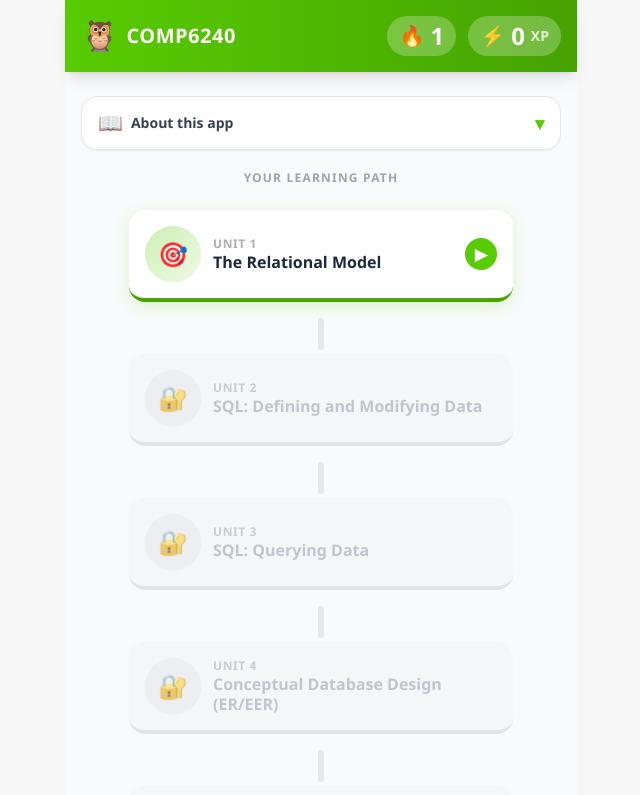
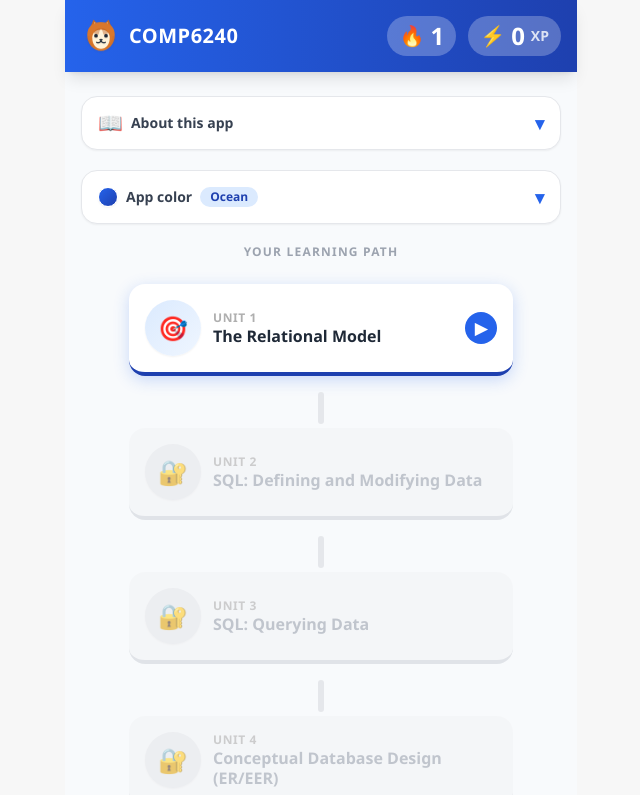
Before and after one commit to ShingoNishimoto/course_helper, a React (Vite) app: page / in a window 1280 px wide. Shown: the top 795 px of the page, without its empty margins (319-959 px from the left). Built offline with nearby package versions, Linux system fonts and the light colour scheme.

Commit message:
Update theme picker and Shiba mascot

```diff
--- a/src/App.jsx
+++ b/src/App.jsx
@@ -7,12 +7,55 @@ import CompleteScreen from './components/CompleteScreen'
 
 const STORAGE_KEY = 'comp6240_progress'
 
+const THEMES = [
+  {
+    id: 'ocean',
+    name: 'Ocean',
+    accent: '#2563EB',
+    accentDark: '#1E40AF',
+    accentSoft: '#DBEAFE',
+    page: '#F8FAFC',
+    subtle: '#EFF6FF',
+    shadow: 'rgba(37, 99, 235, 0.22)',
+  },
+  {
+    id: 'violet',
+    name: 'Violet',
+    accent: '#7C3AED',
+    accentDark: '#5B21B6',
+    accentSoft: '#EDE9FE',
+    page: '#FAF7FF',
+    subtle: '#F5F3FF',
+    shadow: 'rgba(124, 58, 237, 0.22)',
+  },
+  {
+    id: 'coral',
+    name: 'Coral',
+    accent: '#E11D48',
+    accentDark: '#9F1239',
+    accentSoft: '#FFE4E6',
+    page: '#FFF8F7',
+    subtle: '#FFF1F2',
+    shadow: 'rgba(225, 29, 72, 0.2)',
+  },
+  {
+    id: 'slate',
+    name: 'Slate',
+    accent: '#475569',
+    accentDark: '#1E293B',
+    accentSoft: '#E2E8F0',
+    page: '#F8FAFC',
+    subtle: '#F1F5F9',
+    shadow: 'rgba(71, 85, 105, 0.22)',
+  },
+]
+
 function loadState() {
   try {
     const saved = localStorage.getItem(STORAGE_KEY)
     if (saved) return JSON.parse(saved)
   } catch {}
-  return { xp: 0, streak: 1, progress: {} }
+  return { xp: 0, streak: 1, progress: {}, themeId: 'ocean' }
 }
 
 function saveState(state) {
@@ -31,6 +74,11 @@ export default function App() {
 
   const units = data.units
   const activeUnit = units[activeUnitIndex]
+  const activeTheme = THEMES.find((theme) => theme.id === gameState.themeId) ?? THEMES[0]
+
+  const handleThemeChange = (themeId) => {
+    setGameState((prev) => ({ ...prev, themeId }))
+  }
 
   const handleStartLesson = (index) => {
     setActiveUnitIndex(index)
@@ -85,12 +133,16 @@ export default function App() {
           progress={gameState.progress}
           xp={gameState.xp}
           streak={gameState.streak}
+          theme={activeTheme}
+          themes={THEMES}
+          onThemeChange={handleThemeChange}
           onStartLesson={handleStartLesson}
         />
       )}
       {screen === 'lesson' && (
         <LessonScreen
           unit={activeUnit}
+          theme={activeTheme}
           onStart={handleBeginQuiz}
           onBack={() => setScreen('home')}
         />
@@ -99,6 +151,7 @@ export default function App() {
         <QuizScreen
           key={`${activeUnitIndex}-${Date.now()}`}
           unit={activeUnit}
+          theme={activeTheme}
           onComplete={handleQuizComplete}
           onQuit={() => setScreen('home')}
         />
@@ -108,6 +161,7 @@ export default function App() {
           unit={activeUnit}
           result={quizResult}
           xpEarned={xpEarned}
+          theme={activeTheme}
           onContinue={handleContinue}
           onRedo={handleRedo}
         />
--- a/src/components/HomeScreen.jsx
+++ b/src/components/HomeScreen.jsx
@@ -9,9 +9,43 @@ const ABOUT_ITEMS = [
   { icon: '💾', title: 'Auto-saved progress', desc: 'Close the browser and your XP and completed units will still be there when you come back.' },
 ]
 
-export default function HomeScreen({ units, progress, xp, streak, onStartLesson }) {
+function ShibaMascot() {
+  return (
+    <svg
+      viewBox="0 0 64 64"
+      role="img"
+      aria-label="Shiba dog mascot"
+      className="w-10 h-10 animate-float drop-shadow-sm"
+    >
+      <path d="M14 22 L20 7 L30 18 Z" fill="#C76A24" />
+      <path d="M50 22 L44 7 L34 18 Z" fill="#C76A24" />
+      <path d="M19 19 L22 11 L28 20 Z" fill="#FFE2B8" />
+      <path d="M45 19 L42 11 L36 20 Z" fill="#FFE2B8" />
+      <path
+        d="M10 31 C10 18 20 11 32 11 C44 11 54 18 54 31 C54 46 44 57 32 57 C20 57 10 46 10 31 Z"
+        fill="#D9772B"
+      />
+      <path
+        d="M18 36 C18 28 24 23 32 23 C40 23 46 28 46 36 C46 47 40 54 32 54 C24 54 18 47 18 36 Z"
+        fill="#FFF2D8"
+      />
+      <path d="M20 29 C22 24 26 21 31 21 L28 31 Z" fill="#B85B1E" opacity="0.42" />
+      <path d="M44 29 C42 24 38 21 33 21 L36 31 Z" fill="#B85B1E" opacity="0.42" />
+      <circle cx="24" cy="33" r="3" fill="#1F2937" />
+      <circle cx="40" cy="33" r="3" fill="#1F2937" />
+      <path d="M29 39 C30.5 37.5 33.5 37.5 35 39 C34 41 30 41 29 39 Z" fill="#1F2937" />
+      <path d="M32 41 C31 44 28 45 25 43.5" fill="none" stroke="#1F2937" strokeWidth="2" strokeLinecap="round" />
+      <path d="M32 41 C33 44 36 45 39 43.5" fill="none" stroke="#1F2937" strokeWidth="2" strokeLinecap="round" />
+      <path d="M13 33 C14 42 19 50 27 54 C18 53 10 45 8 36 Z" fill="#B85B1E" opacity="0.2" />
+      <path d="M51 33 C50 42 45 50 37 54 C46 53 54 45 56 36 Z" fill="#B85B1E" opacity="0.2" />
+    </svg>
+  )
+}
+
+export default function HomeScreen({ units, progress, xp, streak, theme, themes, onThemeChange, onStartLesson }) {
   const [animatedXP, setAnimatedXP] = useState(0)
   const [showAbout, setShowAbout] = useState(false)
+  const [showThemePicker, setShowThemePicker] = useState(false)
 
   useEffect(() => {
     const timer = setTimeout(() => setAnimatedXP(xp), 100)
@@ -24,12 +58,15 @@ export default function HomeScreen({ units, progress, xp, streak, onStartLesson
   }
 
   return (
-    <div className="min-h-screen bg-gray-50">
-      {/* Header — green gradient */}
-      <div className="bg-gradient-to-r from-duo-green to-duo-green-dark shadow-lg sticky top-0 z-10">
+    <div className="min-h-screen" style={{ background: theme.page }}>
+      {/* Header */}
+      <div
+        className="shadow-lg sticky top-0 z-10"
+        style={{ background: `linear-gradient(to right, ${theme.accent}, ${theme.accentDark})` }}
+      >
         <div className="max-w-lg mx-auto px-4 py-4 flex items-center justify-between">
           <div className="flex items-center gap-2">
-            <span className="text-3xl animate-float">🦉</span>
+            <ShibaMascot />
             <span className="font-black text-white text-xl tracking-wide">COMP6240</span>
           </div>
           <div className="flex items-center gap-3">
@@ -59,7 +96,10 @@ export default function HomeScreen({ units, progress, xp, streak, onStartLesson
               <span className="text-xl">📖</span>
               <span className="font-black text-gray-700 text-sm">About this app</span>
             </div>
-            <span className={`text-duo-green font-black text-lg transition-transform duration-300 ${showAbout ? 'rotate-180' : ''}`}>
+            <span
+              className={`font-black text-lg transition-transform duration-300 ${showAbout ? 'rotate-180' : ''}`}
+              style={{ color: theme.accent }}
+            >
               ▾
             </span>
           </button>
@@ -67,7 +107,7 @@ export default function HomeScreen({ units, progress, xp, streak, onStartLesson
           {showAbout && (
             <div className="border-t border-gray-100 px-4 py-4 flex flex-col gap-3 animate-slide-up">
               <p className="text-gray-500 text-sm leading-relaxed">
-                A Duolingo-style quiz app to help you master <span className="font-bold text-duo-green">COMP6240</span> through engaging, game-like learning.
+                A quiz app to help you master <span className="font-bold" style={{ color: theme.accent }}>COMP6240</span> through engaging, game-like learning.
               </p>
               {ABOUT_ITEMS.map((item) => (
                 <div key={item.title} className="flex items-start gap-3">
@@ -78,6 +118,61 @@ export default function HomeScreen({ units, progress, xp, streak, onStartLesson
                   </div>
                 </div>
               ))}
+            </div>
+          )}
+        </div>
+
+        <div className="mb-5 rounded-2xl overflow-hidden border border-gray-200 bg-white shadow-sm">
+          <button
+            onClick={() => setShowThemePicker((v) => !v)}
+            className="w-full flex items-center justify-between px-4 py-3 hover:bg-gray-50 transition-colors"
+          >
+            <div className="flex items-center gap-2">
+              <span
+                className="w-5 h-5 rounded-full border border-white shadow-sm"
+                style={{ background: `linear-gradient(135deg, ${theme.accent}, ${theme.accentDark})` }}
+              />
+              <span className="font-black text-gray-700 text-sm">App color</span>
+              <span
+                className="text-xs font-black rounded-full px-2.5 py-0.5"
+                style={{ color: theme.accentDark, background: theme.accentSoft }}
+              >
+                {theme.name}
+              </span>
+            </div>
+            <span
+              className={`font-black text-lg transition-transform duration-300 ${showThemePicker ? 'rotate-180' : ''}`}
+              style={{ color: theme.accent }}
+            >
+              ▾
+            </span>
+          </button>
+
+          {showThemePicker && (
+            <div className="border-t border-gray-100 px-4 py-3 animate-slide-up">
+              <div className="grid grid-cols-4 gap-2">
+                {themes.map((option) => {
+                  const selected = option.id === theme.id
+                  return (
+                    <button
+                      key={option.id}
+                      type="button"
+                      onClick={() => onThemeChange(option.id)}
+                      className={`h-10 rounded-xl border-2 transition-all active:scale-95 ${selected ? 'shadow-md' : 'hover:-translate-y-0.5'}`}
+                      style={{
+                        borderColor: selected ? option.accentDark : '#E5E7EB',
+                        background: `linear-gradient(135deg, ${option.accent}, ${option.accentDark})`,
+                        boxShadow: selected ? `0 6px 18px ${option.shadow}` : 'none',
+                      }}
+                      aria-label={`Use ${option.name} theme`}
+                      title={option.name}
+                    >
+                      <span className="sr-only">{option.name}</span>
+                      {selected && <span className="text-white font-black text-base">✓</span>}
+                    </button>
+                  )
+                })}
+              </div>
             </div>
           )}
         </div>
@@ -100,9 +195,10 @@ export default function HomeScreen({ units, progress, xp, streak, onStartLesson
                   <div
                     className={`w-1.5 h-8 rounded-full mb-1 ${
                       completed
-                        ? 'bg-gradient-to-b from-duo-green to-duo-green-dark'
+                        ? ''
                         : 'bg-gray-200'
                     }`}
+                    style={completed ? { background: `linear-gradient(to bottom, ${theme.accent}, ${theme.accentDark})` } : undefined}
                   />
                 )}
 
@@ -110,9 +206,13 @@ export default function HomeScreen({ units, progress, xp, streak, onStartLesson
                 <div
                   className={`w-full max-w-sm rounded-2xl border-b-4 p-4 transition-all duration-200
                     ${unlocked
-                      ? 'bg-white border-duo-green-dark shadow-[0_4px_16px_rgba(88,204,2,0.18)] cursor-pointer hover:shadow-[0_8px_28px_rgba(88,204,2,0.32)] hover:-translate-y-1 active:scale-95 active:translate-y-0'
+                      ? 'bg-white cursor-pointer hover:-translate-y-1 active:scale-95 active:translate-y-0'
                       : 'bg-gray-100 border-gray-300 opacity-60 cursor-not-allowed'
                     }`}
+                  style={unlocked ? {
+                    borderColor: theme.accentDark,
+                    boxShadow: `0 4px 16px ${theme.shadow}`,
+                  } : undefined}
                   onClick={() => unlocked && onStartLesson(index)}
                 >
                   <div className="flex items-center gap-3">
@@ -120,11 +220,16 @@ export default function HomeScreen({ units, progress, xp, streak, onStartLesson
                     <div
                       className={`w-14 h-14 rounded-full flex items-center justify-center text-2xl flex-shrink-0 shadow-sm
                         ${completed
-                          ? 'bg-gradient-to-br from-duo-green to-duo-green-dark'
+                          ? ''
                           : unlocked
-                            ? 'bg-gradient-to-br from-duo-green/30 to-duo-green/10'
+                            ? ''
                             : 'bg-gray-200'
                         }`}
+                      style={completed || unlocked ? {
+                        background: completed
+                          ? `linear-gradient(135deg, ${theme.accent}, ${theme.accentDark})`
+                          : `linear-gradient(135deg, ${theme.accentSoft}, ${theme.subtle})`,
+                      } : undefined}
                     >
                       {completed ? '🌟' : unlocked ? unit.icon : '🔐'}
                     </div>
@@ -138,7 +243,7 @@ export default function HomeScreen({ units, progress, xp, streak, onStartLesson
                         {unit.title.replace(`Unit ${unit.id}: `, '')}
                       </h3>
                       {completed && (
-                        <p className="text-xs text-duo-green font-bold mt-0.5">
+                        <p className="text-xs font-bold mt-0.5" style={{ color: theme.accent }}>
                           Best score: {unitProgress}/{unit.questions.length}
                         </p>
                       )}
@@ -146,7 +251,10 @@ export default function HomeScreen({ units, progress, xp, streak, onStartLesson
 
                     {/* Arrow */}
                     {unlocked && !completed && (
-                      <div className="w-8 h-8 rounded-full bg-duo-green flex items-center justify-center flex-shrink-0">
+                      <div
+                        className="w-8 h-8 rounded-full flex items-center justify-center flex-shrink-0"
+                        style={{ background: theme.accent }}
+                      >
                         <span className="text-white font-black text-base leading-none">▶</span>
                       </div>
                     )}
@@ -159,7 +267,7 @@ export default function HomeScreen({ units, progress, xp, streak, onStartLesson
                         className="h-2.5 rounded-full transition-all duration-700"
                         style={{
                           width: `${(unitProgress / unit.questions.length) * 100}%`,
-                          background: 'linear-gradient(to right, #58CC02, #89E219)',
+                          background: `linear-gradient(to right, ${theme.accent}, ${theme.accentDark})`,
                         }}
                       />
                     </div>
@@ -171,7 +279,10 @@ export default function HomeScreen({ units, progress, xp, streak, onStartLesson
 
           {/* All done message */}
           {units.every((_, i) => progress[i]?.completed) && (
-            <div className="mt-6 bg-gradient-to-br from-duo-green to-duo-green-dark text-white rounded-2xl p-6 text-center animate-bounce-in shadow-lg">
+            <div
+              className="mt-6 text-white rounded-2xl p-6 text-center animate-bounce-in shadow-lg"
+              style={{ background: `linear-gradient(135deg, ${theme.accent}, ${theme.accentDark})` }}
+            >
               <div className="text-5xl mb-2">🎊🎉🎊</div>
               <h3 className="font-black text-2xl">Course Complete!</h3>
               <p className="text-sm opacity-90 mt-1">You've mastered all COMP6240 units!</p>
--- a/src/components/QuizScreen.jsx
+++ b/src/components/QuizScreen.jsx
@@ -1,6 +1,6 @@
 import { useState } from 'react'
 
-export default function QuizScreen({ unit, onComplete, onQuit }) {
+export default function QuizScreen({ unit, theme, onComplete, onQuit }) {
   const questions = unit.questions
   const [currentIndex, setCurrentIndex] = useState(0)
   const [hearts, setHearts] = useState(3)
@@ -15,6 +15,11 @@ export default function QuizScreen({ unit, onComplete, onQuit }) {
 
   const question = questions[currentIndex]
   const progress = ((currentIndex + 1) / questions.length) * 100
+  const correctAnswerStyle = {
+    borderColor: theme.accent,
+    background: theme.accentSoft,
+    color: theme.accentDark,
+  }
 
   const checkAnswer = (answer) => {
     if (feedback) return
@@ -65,7 +70,7 @@ export default function QuizScreen({ unit, onComplete, onQuit }) {
   }
 
   return (
-    <div className="min-h-screen bg-white flex flex-col">
+    <div className="min-h-screen flex flex-col" style={{ background: theme.page }}>
       {/* Header */}
       <div className="max-w-lg mx-auto w-full px-4 pt-4 pb-2">
         <div className="flex items-center gap-3">
@@ -79,8 +84,8 @@ export default function QuizScreen({ unit, onComplete, onQuit }) {
           {/* Progress bar */}
           <div className="flex-1 bg-duo-gray-light rounded-full h-4 overflow-hidden">
             <div
-              className="bg-duo-green h-4 rounded-full transition-all duration-500"
-              style={{ width: `${progress}%` }}
+              className="h-4 rounded-full transition-all duration-500"
+              style={{ width: `${progress}%`, background: `linear-gradient(to right, ${theme.accent}, ${theme.accentDark})` }}
             />
           </div>
 
@@ -130,8 +135,10 @@ export default function QuizScreen({ unit, onComplete, onQuit }) {
           <div className="flex flex-col gap-3">
             {question.options.map((option, i) => {
               let style = 'border-2 border-duo-gray-light bg-white text-gray-700 hover:border-duo-blue hover:bg-blue-50'
+              let buttonStyle = undefined
               if (feedback && i === question.correct) {
-                style = 'border-2 border-duo-green bg-green-50 text-duo-green-dark'
+                style = 'border-2'
+                buttonStyle = correctAnswerStyle
               } else if (feedback === 'wrong' && i === selected) {
                 style = 'border-2 border-duo-red bg-red-50 text-duo-red'
               }
@@ -142,6 +149,7 @@ export default function QuizScreen({ unit, onComplete, onQuit }) {
                   onClick={() => checkAnswer(i)}
                   disabled={!!feedback}
                   className={`w-full text-left px-4 py-3 rounded-xl font-semibold transition-all duration-150 active:scale-98 ${style}`}
+                  style={buttonStyle}
                 >
                   {option}
                 </button>
@@ -155,8 +163,10 @@ export default function QuizScreen({ unit, onComplete, onQuit }) {
           <div className="flex gap-3">
             {[true, false].map((val) => {
               let style = 'border-2 border-duo-gray-light bg-white text-gray-700 hover:border-duo-blue hover:bg-blue-50'
+              let buttonStyle = undefined
               if (feedback && val === question.correct) {
-                style = 'border-2 border-duo-green bg-green-50 text-duo-green-dark'
+                style = 'border-2'
+                buttonStyle = correctAnswerStyle
               } else if (feedback === 'wrong' && val === selected) {
                 style = 'border-2 border-duo-red bg-red-50 text-duo-red'
               }
@@ -167,6 +177,7 @@ export default function QuizScreen({ unit, onComplete, onQuit }) {
                   onClick={() => checkAnswer(val)}
                   disabled={!!feedback}
                   className={`flex-1 py-4 rounded-xl font-bold text-lg transition-all duration-150 active:scale-95 ${style}`}
+                  style={buttonStyle}
                 >
                   {val ? '✓ TRUE' : '✗ FALSE'}
                 </button>
@@ -189,9 +200,10 @@ export default function QuizScreen({ unit, onComplete, onQuit }) {
               disabled={!!feedback}
               placeholder="Type your answer..."
               className={`w-full border-2 rounded-xl px-4 py-3 text-gray-800 font-semibold text-base outline-none transition-colors
-                ${feedback === 'correct' ? 'border-duo-green bg-green-50' :
+                ${feedback === 'correct' ? '' :
                   feedback === 'wrong' ? 'border-duo-red bg-red-50' :
                   'border-duo-gray-light focus:border-duo-blue'}`}
+              style={feedback === 'correct' ? correctAnswerStyle : undefined}
             />
             {!feedback && (
               <button
@@ -217,11 +229,17 @@ export default function QuizScreen({ unit, onComplete, onQuit }) {
       {/* Feedback banner */}
       {feedback && (
         <div className={`max-w-lg mx-auto w-full animate-slide-up`}>
-          <div className={`px-4 py-4 ${feedback === 'correct' ? 'bg-duo-green/10 border-t-2 border-duo-green' : 'bg-duo-red/10 border-t-2 border-duo-red'}`}>
+          <div
+            className={`px-4 py-4 border-t-2 ${feedback === 'correct' ? '' : 'bg-duo-red/10 border-duo-red'}`}
+            style={feedback === 'correct' ? { background: theme.subtle, borderColor: theme.accent } : undefined}
+          >
             <div className="flex items-start gap-3 mb-3">
               <span className="text-3xl">{feedback === 'correct' ? '🥳' : '😵'}</span>
               <div>
-                <p className={`font-bold ${feedback === 'correct' ? 'text-duo-green-dark' : 'text-duo-red'}`}>
+                <p
+                  className={`font-bold ${feedback === 'correct' ? '' : 'text-duo-red'}`}
+                  style={feedback === 'correct' ? { color: theme.accentDark } : undefined}
+                >
                   {feedback === 'correct' ? 'Correct!' : 'Incorrect!'}
                 </p>
                 <p className="text-gray-600 text-sm mt-0.5">{question.explanation}</p>
@@ -231,8 +249,12 @@ export default function QuizScreen({ unit, onComplete, onQuit }) {
               onClick={handleNext}
               className={`w-full font-bold text-white py-3 rounded-xl border-b-4 transition-all duration-150 active:scale-95
                 ${feedback === 'correct'
-                  ? 'bg-duo-green border-duo-green-dark hover:bg-duo-green-dark'
+                  ? ''
                   : 'bg-duo-red border-red-700 hover:bg-red-600'}`}
+              style={feedback === 'correct' ? {
+                background: `linear-gradient(to right, ${theme.accent}, ${theme.accentDark})`,
+                borderColor: theme.accentDark,
+              } : undefined}
             >
               {currentIndex + 1 >= questions.length ? 'SEE RESULTS' : 'CONTINUE'}
             </button>
```
Also changed, not shown: src/components/CompleteScreen.jsx (+21 -7 lines), src/components/LessonScreen.jsx (+12 -4 lines), 1 other file (tests, documents, lock files or other folders).
